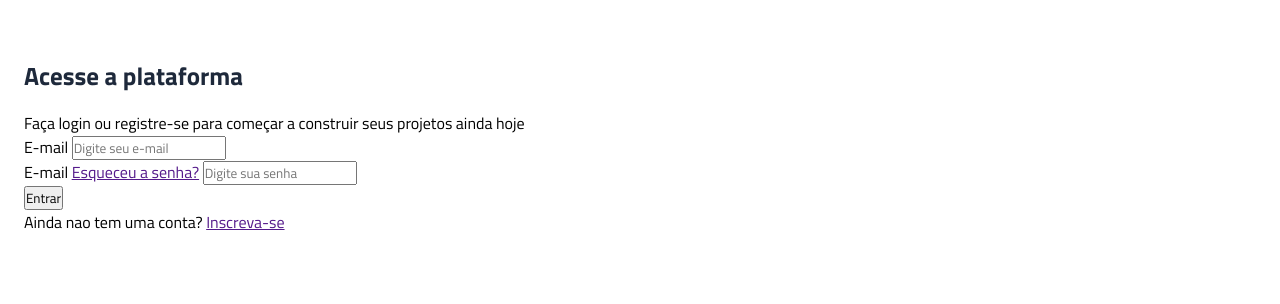
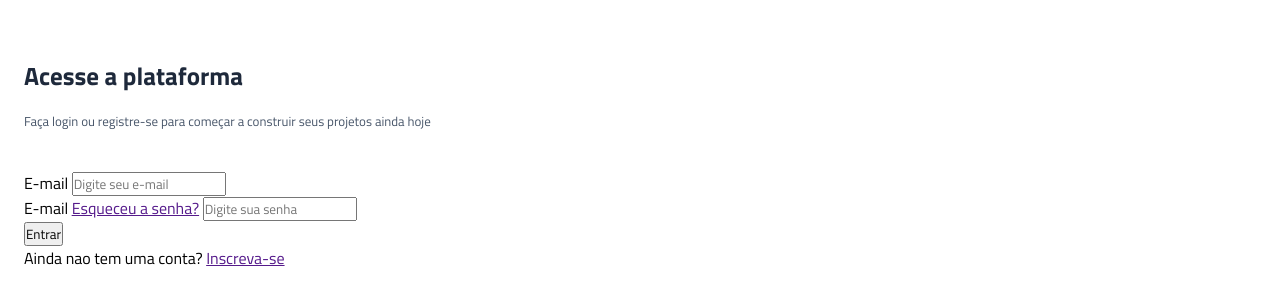
Before and after one commit to otaviolima11bti/projeto-vertigo, a plain HTML site: page index.html in a window 1280 px wide. Shown: the part 136-440 px from the top of the page. Drawn offline with Linux system fonts and the light colour scheme.

Commit message:
termino da section descricao

```diff
--- a/style.css
+++ b/style.css
@@ -26,8 +26,17 @@ main {
 
 }
 
+.descricao {
+    margin-bottom: 2.5rem;
+}
+
 .descricao h1 {
     color:var(--gray-800);
     margin-bottom: 1rem;
-    font-size: 1.5625rem;""
+    font-size: 1.5625rem;
 }
+
+.descricao p {
+    font-size: 0.8125rem;
+    color: var(--gray-600);
+}
```
